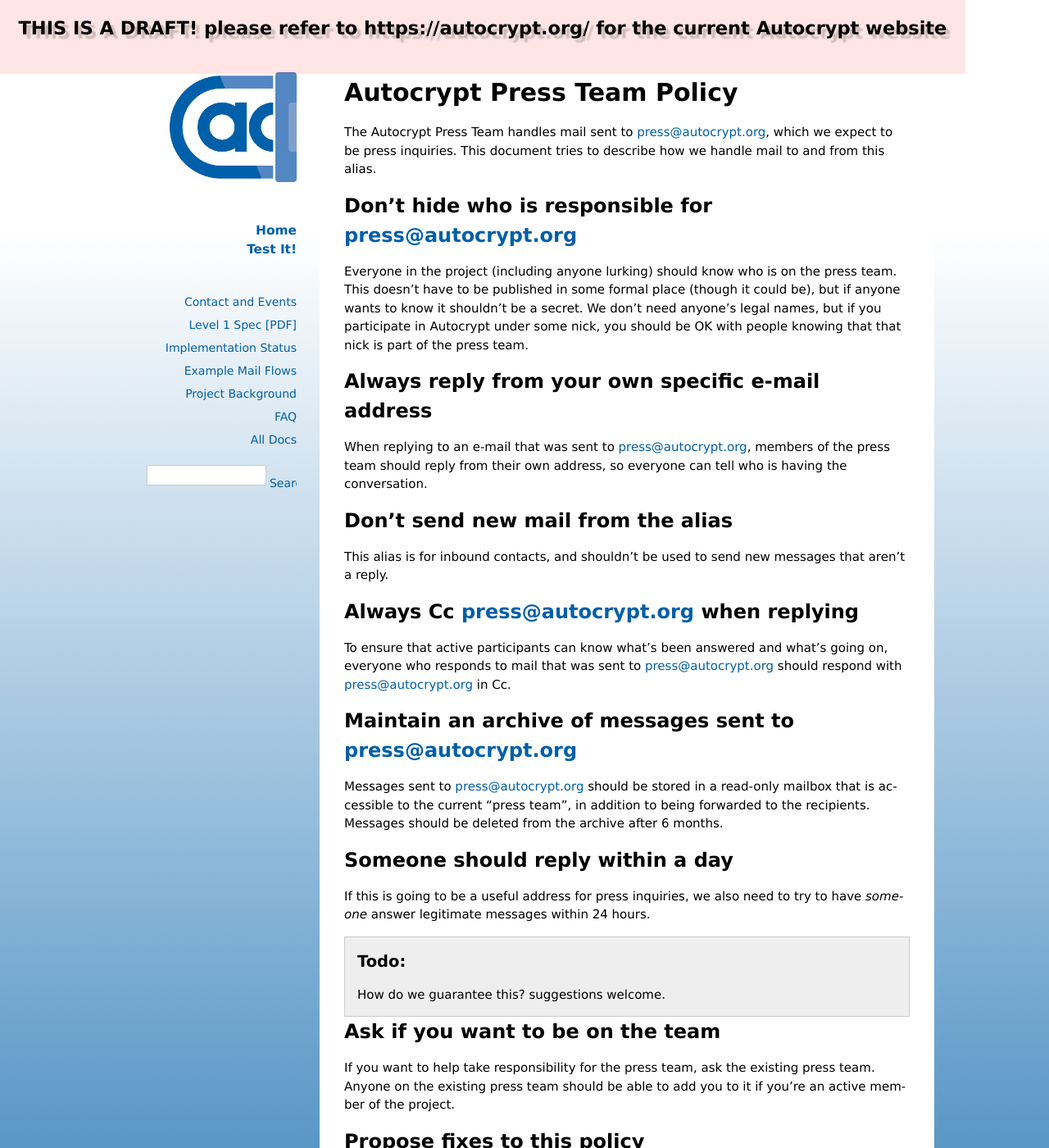
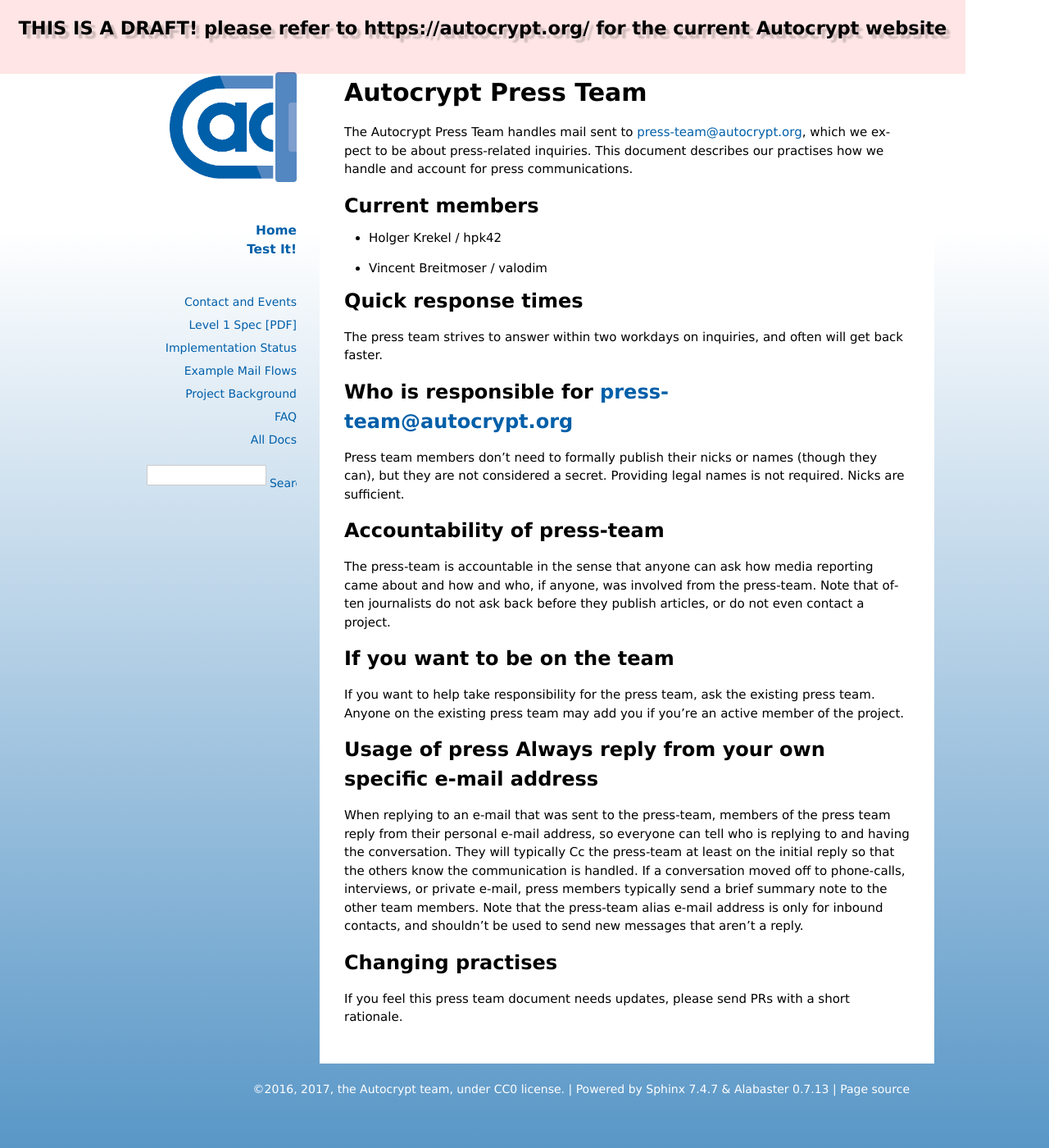
Before and after one commit to autocrypt/autocrypt, a Sphinx documentation site: the page built from doc/press-team.rst, in a window 1280 px wide and 1400 px high. Shown: the whole window at 82% size. Built offline with Sphinx 7.4.7, drawn with Linux system fonts in a browser that asks for light colours; some of the changed text lies outside the part shown.

Commit message:
a variation of dkg's #308 (based on it, but refined/modified quite a bit)

```diff
--- a/doc/press-team.rst
+++ b/doc/press-team.rst
@@ -1,67 +1,64 @@
-Autocrypt Press Team Policy
-===========================
+Autocrypt Press Team
+====================
 
-The Autocrypt Press Team handles mail sent to press@autocrypt.org,
-which we expect to be press inquiries. This document tries to describe
-how we handle mail to and from this alias.
+The Autocrypt Press Team handles mail sent to press-team@autocrypt.org,
+which we expect to be about press-related inquiries. This document
+describes our practises how we handle and account for
+press communications.
 
-Don't hide who is responsible for press@autocrypt.org
+Current members
+---------------
+
+- Holger Krekel / hpk42
+
+- Vincent Breitmoser / valodim
+
+
+
+Quick response times
+--------------------
+
+The press team strives to answer within two workdays on inquiries,
+and often will get back faster.
+
+Who is responsible for press-team@autocrypt.org
 -----------------------------------------------------
 
-Everyone in the project (including anyone lurking) should know who is on
-the press team.  This doesn't have to be published in some formal place
-(though it could be), but if anyone wants to know it shouldn't be a
-secret.  We don't need anyone's legal names, but if you participate in
-Autocrypt under some nick, you should be OK with people knowing that
-that nick is part of the press team.
+Press team members don't need to formally publish their nicks
+or names (though they can), but they are not considered a secret.
+Providing legal names is not required. Nicks are sufficient.
 
-Always reply from your own specific e-mail address
---------------------------------------------------
-
-When replying to an e-mail that was sent to press@autocrypt.org, members
-of the press team should reply from their own address, so everyone can
-tell who is having the conversation.
-
-Don't send new mail from the alias
-----------------------------------
-
-This alias is for inbound contacts, and shouldn't be used to send
-new messages that aren't a reply.
-
-Always Cc press@autocrypt.org when replying
--------------------------------------------
-
-To ensure that active participants can know what's been answered and
-what's going on, everyone who responds to mail that was sent to
-press@autocrypt.org should respond with press@autocrypt.org in Cc.
-
-Maintain an archive of messages sent to press@autocrypt.org
+Accountability of press-team
 -----------------------------------------------------------
 
-Messages sent to press@autocrypt.org should be stored in a read-only
-mailbox that is accessible to the current "press team", in addition to
-being forwarded to the recipients.  Messages should be deleted from the
-archive after 6 months.
+The press-team is accountable in the sense that anyone can ask
+how media reporting came about and how and who, if anyone, was involved
+from the press-team.  Note that often journalists do not ask back before
+they publish articles, or do not even contact a project.
 
-Someone should reply within a day
----------------------------------
-
-If this is going to be a useful address for press inquiries, we also
-need to try to have *someone* answer legitimate messages within 24 hours.
-
-.. todo::
-
-   How do we guarantee this? suggestions welcome.
-
-Ask if you want to be on the team
+If you want to be on the team
 ---------------------------------
 
 If you want to help take responsibility for the press team, ask the
-existing press team.  Anyone on the existing press team should be able
-to add you to it if you're an active member of the project.
+existing press team.  Anyone on the existing press team may
+add you if you're an active member of the project.
 
-Propose fixes to this policy
-----------------------------
+Usage of press Always reply from your own specific e-mail address
+--------------------------------------------------
 
-If something is wrong with this policy, propose a fix the way you'd
-propose a fix to the Autocrypt spec.
+When replying to an e-mail that was sent to the press-team, members
+of the press team reply from their personal e-mail address, so everyone can
+tell who is replying to and having the conversation.  They will typically
+Cc the press-team at least on the initial reply so that the others know the
+communication is handled. If a conversation moved off to phone-calls,
+interviews, or private e-mail, press members typically send a brief
+summary note to the other team members.  Note that the press-team alias
+e-mail address is only for inbound contacts, and shouldn't be used to
+send new messages that aren't a reply.
+
+
+Changing practises
+------------------
+
+If you feel this press team document needs updates,
+please send PRs with a short rationale.
```
